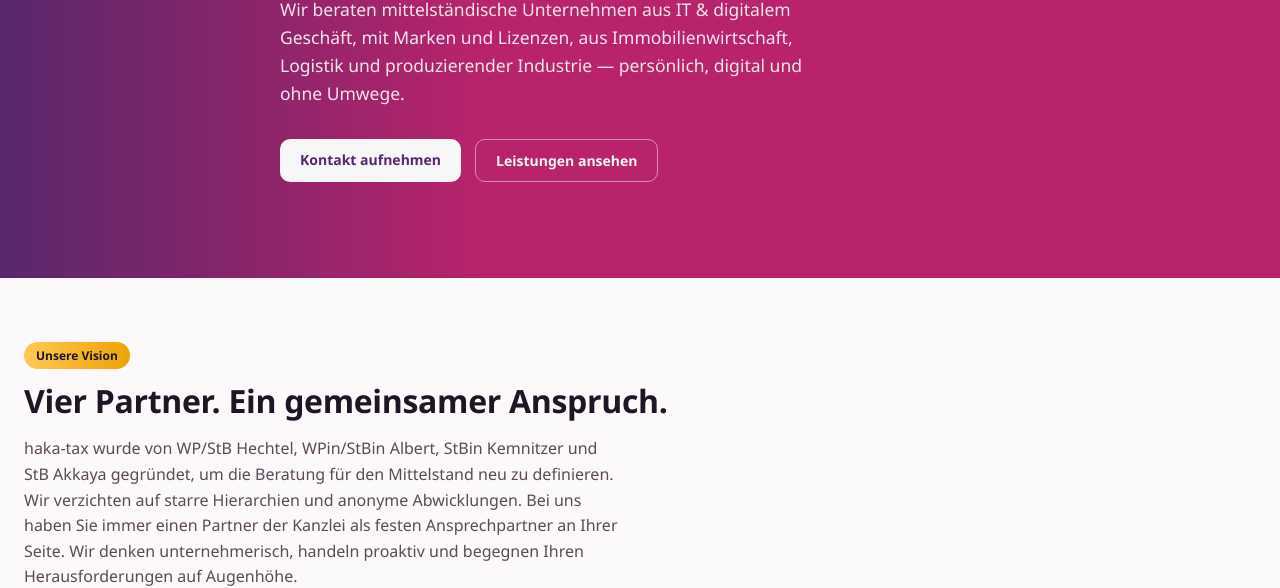
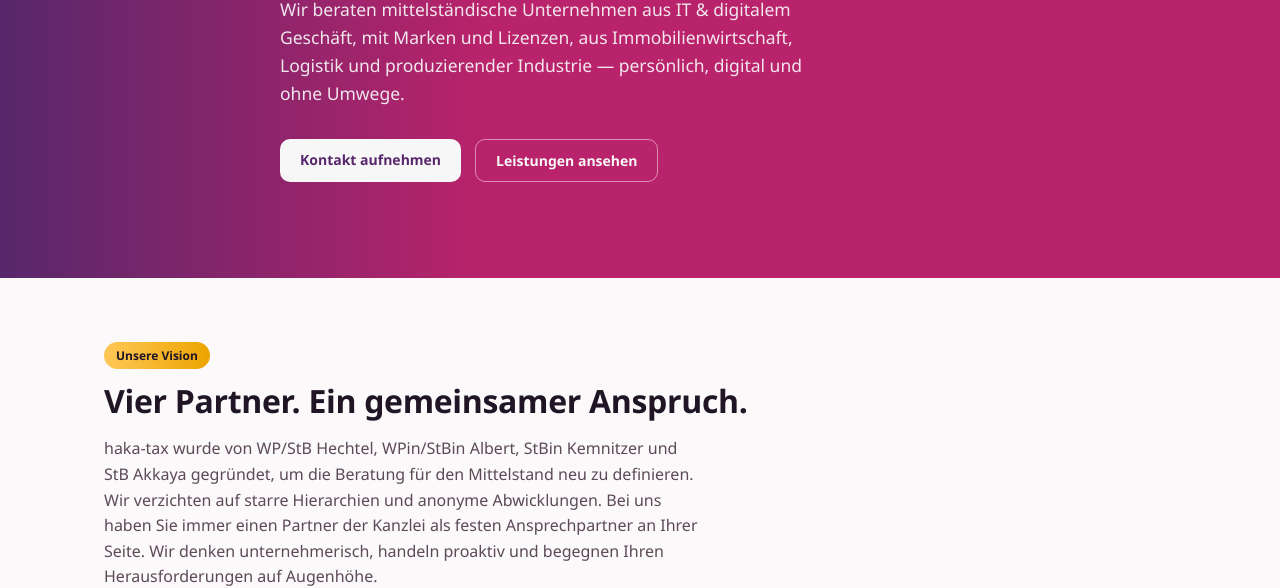
Before and after one commit to faruk-akkaya/haka-tax.de, a plain HTML site: page index.html in a window 1280 px wide. Shown: the part 374-962 px from the top of the page. Drawn offline with Linux system fonts and the light colour scheme.

Commit message:
Update index.html

```diff
--- a/index.html
+++ b/index.html
@@ -194,7 +194,7 @@ footer{background:var(--night);color:var(--white);padding:56px 24px 0;}
 </section>
 
 <section class="section-tight" style="background:#FBF9FA;">
-  </div>
+  <div class="container">
     <span class="tag">Unsere Vision</span>
     <h2 class="section-title">Vier Partner. Ein gemeinsamer Anspruch.</h2>
     <p class="section-lead">haka-tax wurde von WP/StB Hechtel, WPin/StBin Albert, StBin Kemnitzer und StB Akkaya gegründet, um die Beratung für den Mittelstand neu zu definieren. Wir verzichten auf starre Hierarchien und anonyme Abwicklungen. Bei uns haben Sie immer einen Partner der Kanzlei als festen Ansprechpartner an Ihrer Seite. Wir denken unternehmerisch, handeln proaktiv und begegnen Ihren Herausforderungen auf Augenhöhe.</p>
```
